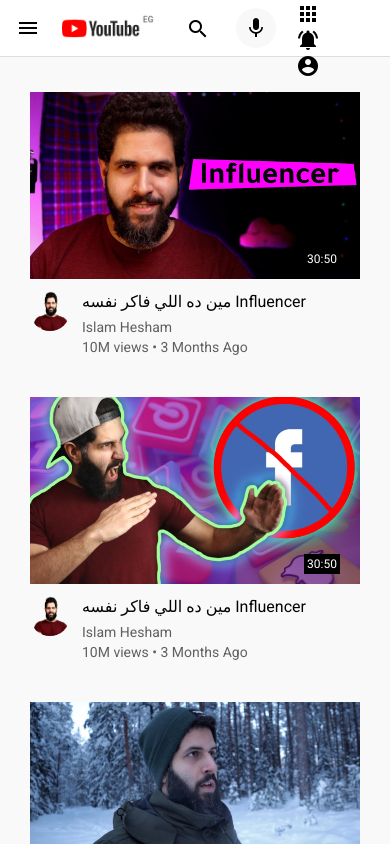
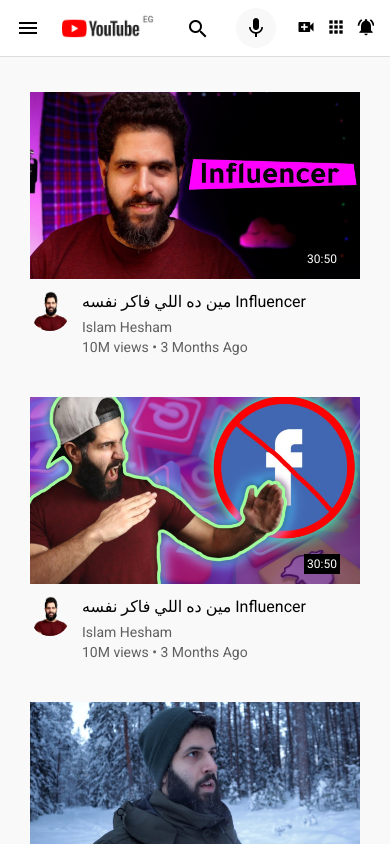
Before and after one commit to bilal-friend/youtube-clone, a plain HTML site: page Index.html in a window 390 px wide. Drawn offline with nearby package versions, Linux system fonts and the light colour scheme.

Commit message:
finished project

```diff
--- a/Main.css
+++ b/Main.css
@@ -74,10 +74,14 @@ header {
   padding: 8px;
   cursor: pointer;
 }
+.right-section {
+  display: flex;
+}
 .right-section a {
   color: black;
   padding-right: 18px;
 }
+
 .aria-content {
   margin-top: 56px;
   height: calc(100vh - 56px);
@@ -279,4 +283,10 @@ main {
   .mid-section form {
     width: auto;
   }
+  .right-section a i {
+    font-size: 2rem;
+  }
+  .right-section a {
+    padding-right: 1rem;
+  }
 }
```
